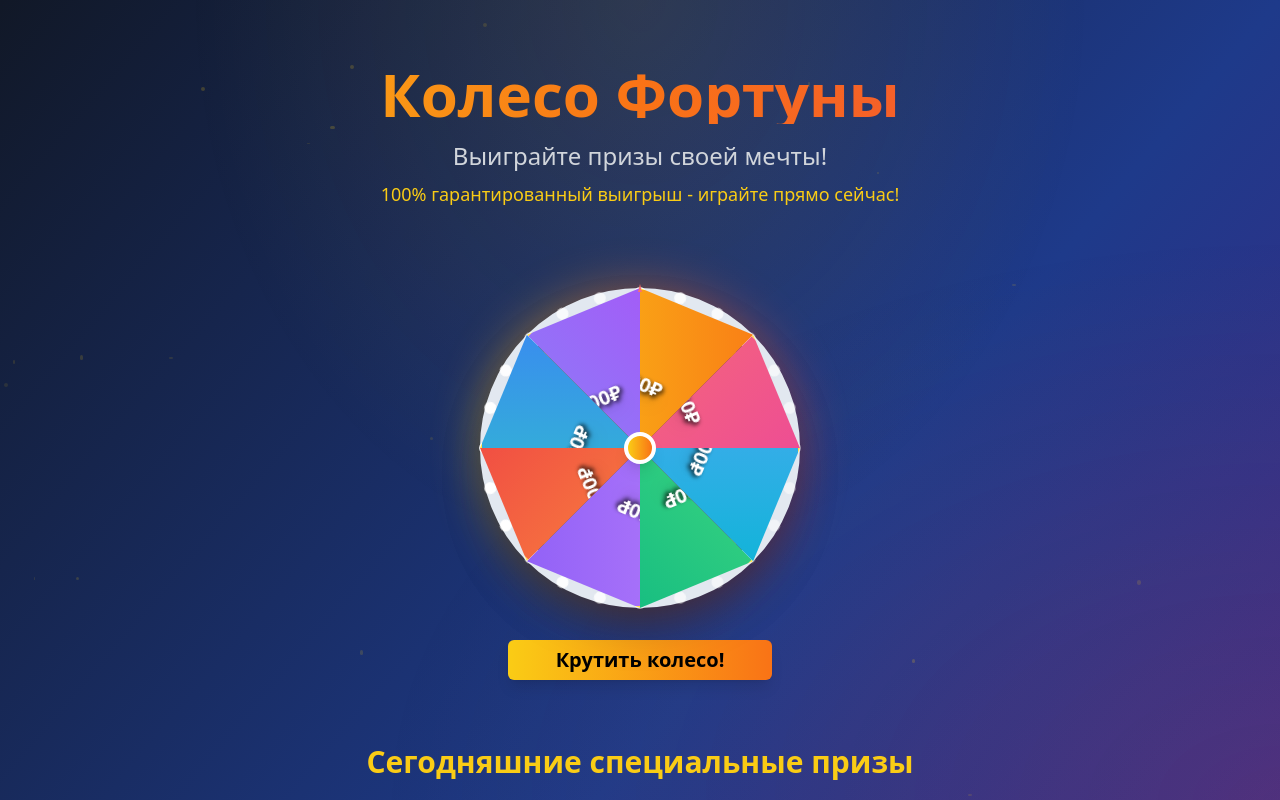
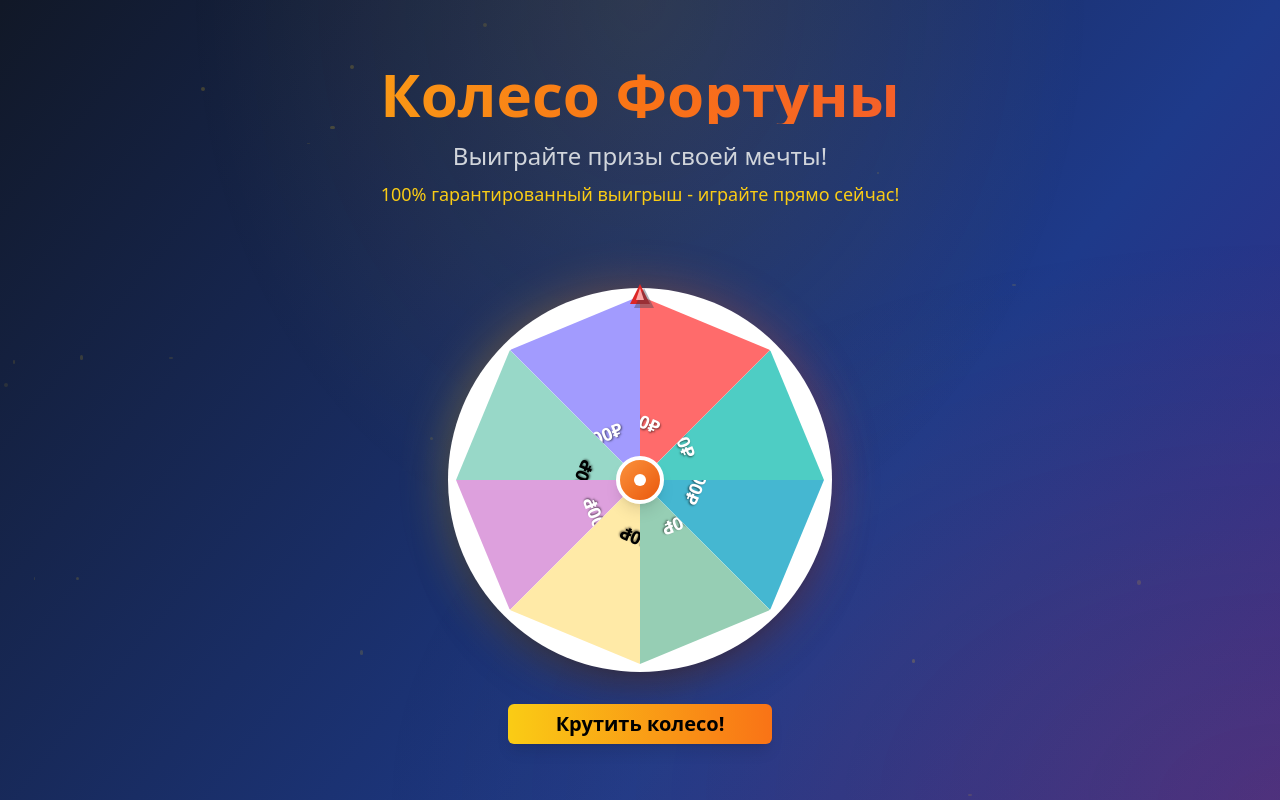
Before and after one commit to Bug1488/bangla-prize-wheel-land, a React (Vite) app: page / in a window 1280 px wide. Shown: the top 800 px of the page. Built offline with nearby package versions, Linux system fonts and the light colour scheme.

Commit message:
Refactor: Improve wheel design

```diff
--- a/src/components/SpinWheel.tsx
+++ b/src/components/SpinWheel.tsx
@@ -3,14 +3,14 @@ import React, { useState } from 'react';
 import { Button } from '@/components/ui/button';
 
 const prizes = [
-  { id: 1, text: '100₽', color: 'from-yellow-400 to-orange-500' },
-  { id: 2, text: '500₽', color: 'from-red-400 to-pink-500' },
-  { id: 3, text: '1000₽', color: 'from-blue-400 to-cyan-500' },
-  { id: 4, text: '200₽', color: 'from-green-400 to-emerald-500' },
-  { id: 5, text: '750₽', color: 'from-purple-400 to-violet-500' },
-  { id: 6, text: '1500₽', color: 'from-orange-400 to-red-500' },
-  { id: 7, text: '300₽', color: 'from-teal-400 to-blue-500' },
-  { id: 8, text: '2000₽', color: 'from-indigo-400 to-purple-500' }
+  { id: 1, text: '100₽', color: '#FF6B6B', textColor: 'white' },
+  { id: 2, text: '500₽', color: '#4ECDC4', textColor: 'white' },
+  { id: 3, text: '1000₽', color: '#45B7D1', textColor: 'white' },
+  { id: 4, text: '200₽', color: '#96CEB4', textColor: 'white' },
+  { id: 5, text: '750₽', color: '#FFEAA7', textColor: 'black' },
+  { id: 6, text: '1500₽', color: '#DDA0DD', textColor: 'white' },
+  { id: 7, text: '300₽', color: '#98D8C8', textColor: 'black' },
+  { id: 8, text: '2000₽', color: '#A29BFE', textColor: 'white' }
 ];
 
 const SpinWheel = () => {
@@ -45,75 +45,70 @@ const SpinWheel = () => {
     <div className="flex flex-col items-center space-y-8">
       <div className="relative">
         {/* Outer glow effect */}
-        <div className="absolute inset-0 rounded-full bg-gradient-to-r from-yellow-400 via-orange-500 to-red-500 blur-xl opacity-50 animate-pulse"></div>
+        <div className="absolute inset-0 rounded-full bg-gradient-to-r from-yellow-400 via-orange-500 to-red-500 blur-xl opacity-30 animate-pulse"></div>
 
-        {/* 3D Frame effect */}
-        <div className="absolute inset-0 rounded-full border-[16px] border-gradient-to-r from-yellow-300 via-yellow-400 to-yellow-500 shadow-2xl">
-          <div className="absolute inset-2 rounded-full border-8 border-yellow-600 shadow-inner"></div>
-          {/* Light dots around the frame */}
-          {[...Array(24)].map((_, i) => {
-            const angle = (360 / 24) * i;
-            return (
+        {/* Main wheel container */}
+        <div className="relative w-96 h-96 rounded-full shadow-2xl">
+          {/* White border frame */}
+          <div className="absolute inset-0 rounded-full bg-white p-2 shadow-xl">
+            {/* Inner wheel container */}
+            <div className="relative w-full h-full rounded-full overflow-hidden">
               <div
-                key={i}
-                className="absolute w-3 h-3 bg-white rounded-full shadow-lg animate-pulse"
-                style={{
-                  top: '50%',
-                  left: '50%',
-                  transform: `translate(-50%, -50%) rotate(${angle}deg) translateY(-155px)`,
-                  animationDelay: `${i * 0.1}s`
-                }}
-              ></div>
-            );
-          })}
-        </div>
-
-        {/* Wheel container */}
-        <div className="relative w-80 h-80 rounded-full overflow-hidden shadow-2xl z-10">
-          <div
-            className={`w-full h-full relative transition-transform duration-3000 ease-out ${isSpinning ? 'animate-spin' : ''}`}
+                className={`w-full h-full relative transition-transform duration-3000 ease-out`}
                 style={{ transform: `rotate(${rotation}deg)` }}
               >
                 {prizes.map((prize, index) => {
                   const angle = (360 / prizes.length) * index;
+                  const segmentAngle = 360 / prizes.length;
+
                   return (
                     <div
                       key={prize.id}
-                  className={`absolute w-full h-full bg-gradient-to-r ${prize.color} border-2 border-yellow-300`}
+                      className="absolute w-full h-full"
                       style={{
                         transform: `rotate(${angle}deg)`,
-                    clipPath: `polygon(50% 50%, 50% 0%, ${50 + 50 * Math.cos((360 / prizes.length) * Math.PI / 180)}% ${50 - 50 * Math.sin((360 / prizes.length) * Math.PI / 180)}%)`
+                        clipPath: `polygon(50% 50%, 50% 0%, ${50 + 50 * Math.cos((segmentAngle * Math.PI) / 180)}% ${50 - 50 * Math.sin((segmentAngle * Math.PI) / 180)}%)`
                       }}
                     >
                       <div
-                    className="absolute text-white font-bold text-xl drop-shadow-lg"
+                        className="w-full h-full"
+                        style={{ backgroundColor: prize.color }}
+                      >
+                        <div
+                          className="absolute font-bold text-lg"
                           style={{
-                      top: '25%',
+                            top: '30%',
                             left: '50%',
-                      transform: `translateX(-50%) rotate(${360 / prizes.length / 2}deg)`,
-                      textShadow: '2px 2px 4px rgba(0,0,0,0.8)'
+                            transform: `translateX(-50%) rotate(${segmentAngle / 2}deg)`,
+                            color: prize.textColor,
+                            textShadow: '1px 1px 2px rgba(0,0,0,0.5)'
                           }}
                         >
                           {prize.text}
+                        </div>
                       </div>
                     </div>
                   );
                 })}
               </div>
             </div>
+          </div>
 
-        {/* Center button */}
-        <div className="absolute top-1/2 left-1/2 transform -translate-x-1/2 -translate-y-1/2 w-8 h-8 bg-gradient-to-r from-yellow-400 to-orange-500 rounded-full border-4 border-white shadow-lg z-20"></div>
+          {/* Center circle */}
+          <div className="absolute top-1/2 left-1/2 transform -translate-x-1/2 -translate-y-1/2 w-12 h-12 bg-gradient-to-br from-orange-400 to-orange-600 rounded-full border-4 border-white shadow-lg z-20 flex items-center justify-center">
+            <div className="w-3 h-3 bg-white rounded-full"></div>
+          </div>
+        </div>
 
-        {/* Red arrow pointer pointing down */}
-        <div className="absolute top-0 left-1/2 transform -translate-x-1/2 -translate-y-2 z-30">
+        {/* Red arrow pointer */}
+        <div className="absolute top-0 left-1/2 transform -translate-x-1/2 -translate-y-1 z-30">
           <div className="relative">
             {/* Arrow shadow */}
-            <div className="absolute top-1 left-1 w-0 h-0 border-l-6 border-r-6 border-b-12 border-l-transparent border-r-transparent border-b-gray-800 opacity-50"></div>
-            {/* Main arrow */}
-            <div className="w-0 h-0 border-l-6 border-r-6 border-b-12 border-l-transparent border-r-transparent border-b-red-600 drop-shadow-xl"></div>
+            <div className="absolute top-1 left-1 w-0 h-0 border-l-[10px] border-r-[10px] border-b-[20px] border-l-transparent border-r-transparent border-b-gray-700 opacity-40"></div>
+            {/* Main red arrow */}
+            <div className="w-0 h-0 border-l-[10px] border-r-[10px] border-b-[20px] border-l-transparent border-r-transparent border-b-red-600"></div>
             {/* Arrow highlight */}
-            <div className="absolute top-1 left-1/2 transform -translate-x-1/2 w-0 h-0 border-l-2 border-r-2 border-b-8 border-l-transparent border-r-transparent border-b-red-400"></div>
+            <div className="absolute top-1 left-1/2 transform -translate-x-1/2 w-0 h-0 border-l-[4px] border-r-[4px] border-b-[12px] border-l-transparent border-r-transparent border-b-red-300"></div>
           </div>
         </div>
       </div>
```
Lines whose indentation alone changed are shown as unchanged.
